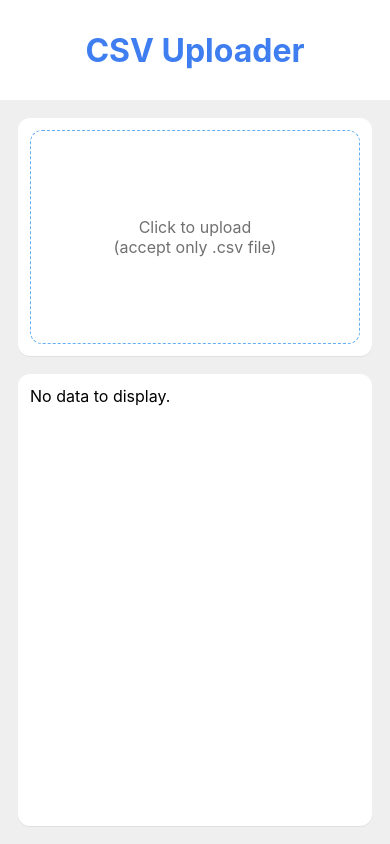
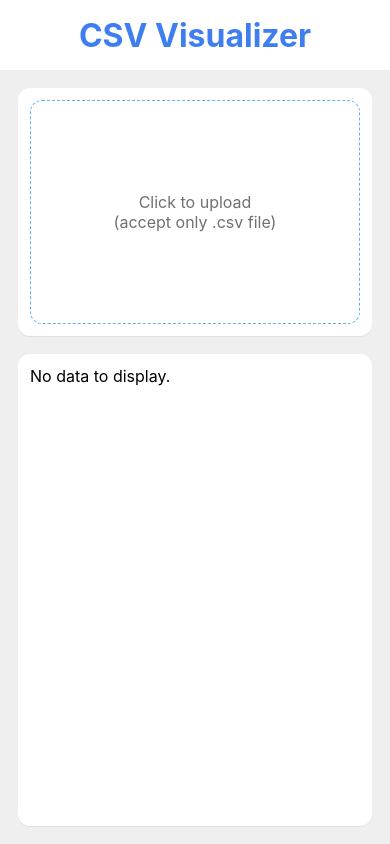
Before and after one commit to vuongvu1/csv-visualizer, a React (Create React App) app: page / in a window 390 px wide. Built offline with nearby package versions, Linux system fonts and the light colour scheme.

Commit message:
Fix responsive

```diff
--- a/public/index.html
+++ b/public/index.html
@@ -24,7 +24,7 @@
       work correctly both with client-side routing and a non-root public URL.
       Learn how to configure a non-root public URL by running `npm run build`.
     -->
-    <title>CSV Uploader</title>
+    <title>CSV Visualizer</title>
   </head>
   <body>
     <noscript>You need to enable JavaScript to run this app.</noscript>
--- a/src/components/DataTable/styles.ts
+++ b/src/components/DataTable/styles.ts
@@ -1,5 +1,5 @@
 import styled from "styled-components";
-import { Spacing } from "configs/styles";
+import { Spacing, ScreenWidth } from "configs/styles";
 import {
   whiteColor,
   boxShadowColor,
@@ -24,6 +24,10 @@ export default {
     max-width: 552px;
     position: relative;
     margin: ${Spacing.normal} 0;
+
+    @media (max-width: ${ScreenWidth.medium}) {
+      max-width: unset;
+    }
   `,
   Table: styled.table`
     display: block;
--- a/src/components/Layout/styles.ts
+++ b/src/components/Layout/styles.ts
@@ -1,8 +1,6 @@
 import styled from "styled-components";
 import { neutralColor } from "configs/colors";
 import { ScreenWidth } from "configs/styles";
-
-const HEADER_HEIGHT = "100px";
 
 export default {
   Container: styled.div`
@@ -13,7 +11,7 @@ export default {
   `,
   Header: styled.div`
     width: 100%;
-    height: ${HEADER_HEIGHT};
+    height: 70px;
     display: flex;
     justify-content: center;
     align-items: center;
--- a/src/components/Pagination/styles.ts
+++ b/src/components/Pagination/styles.ts
@@ -5,7 +5,7 @@ import {
   whiteColor,
   primaryColor,
 } from "configs/colors";
-import { Spacing } from "configs/styles";
+import { Spacing, ScreenWidth } from "configs/styles";
 
 interface ButtonProps {
   isFunctionKey?: boolean;
@@ -19,6 +19,16 @@ export default {
     display: flex;
     justify-content: space-between;
     align-items: center;
+    flex-wrap: wrap;
+
+    @media (max-width: ${ScreenWidth.small}) {
+      justify-content: center;
+      > * {
+        &:first-child {
+          margin-bottom: ${Spacing.small};
+        }
+      }
+    }
   `,
   Button: styled.button<ButtonProps>`
     padding: ${Spacing.small};
--- a/src/components/UploadBox/index.tsx
+++ b/src/components/UploadBox/index.tsx
@@ -1,7 +1,6 @@
 import React, { useState } from "react";
 import SC from "./styles";
 import { Spinner, Check as CheckIcon } from "assets/icons";
-import { Text, TextType } from "components";
 
 interface Props {
   loading?: boolean;
@@ -26,18 +25,16 @@ const UploadBox: React.FC<Props> = ({ onChange, loading }) => {
         <SC.UploadedFile>
           <SC.IconAndLabel>
             <SC.FileIcon />
-            <Text type={TextType.BODY}>
-              {fileData.name} ({fileData.size})
-            </Text>
+            {fileData.name} ({fileData.size})
           </SC.IconAndLabel>
           {loading ? <Spinner /> : <CheckIcon />}
         </SC.UploadedFile>
       )}
-      <SC.Label htmlFor="file-id">
+      <SC.UploadLabel htmlFor="file-id">
         Click to upload
         <br />
         (accept only .csv file)
-      </SC.Label>
+      </SC.UploadLabel>
       <SC.FileInput
         id="file-id"
         type="file"
--- a/src/components/UploadBox/styles.ts
+++ b/src/components/UploadBox/styles.ts
@@ -29,7 +29,7 @@ export default {
   FileInput: styled.input`
     display: none;
   `,
-  Label: styled.label`
+  UploadLabel: styled.label`
     flex: 1;
     display: flex;
     flex-direction: column;
@@ -54,9 +54,16 @@ export default {
   IconAndLabel: styled.div`
     display: flex;
     align-items: center;
+    margin-right: ${Spacing.small};
     margin-bottom: ${Spacing.normal};
+    overflow: hidden;
+
+    @media (max-width: ${ScreenWidth.medium}) {
+      max-width: unset;
+    }
   `,
   FileIcon: styled(DocumentIcon)`
+    width: 24px;
     margin-right: ${Spacing.small};
   `,
 };
--- a/src/pages/home/index.tsx
+++ b/src/pages/home/index.tsx
@@ -20,7 +20,7 @@ const Home = () => {
   }, []);
 
   return (
-    <Layout title="CSV Uploader">
+    <Layout title="CSV Visualizer">
       <UploadBox onChange={handleUploadFile} loading={loading} />
       <DataTable data={csvData} />
     </Layout>
```
